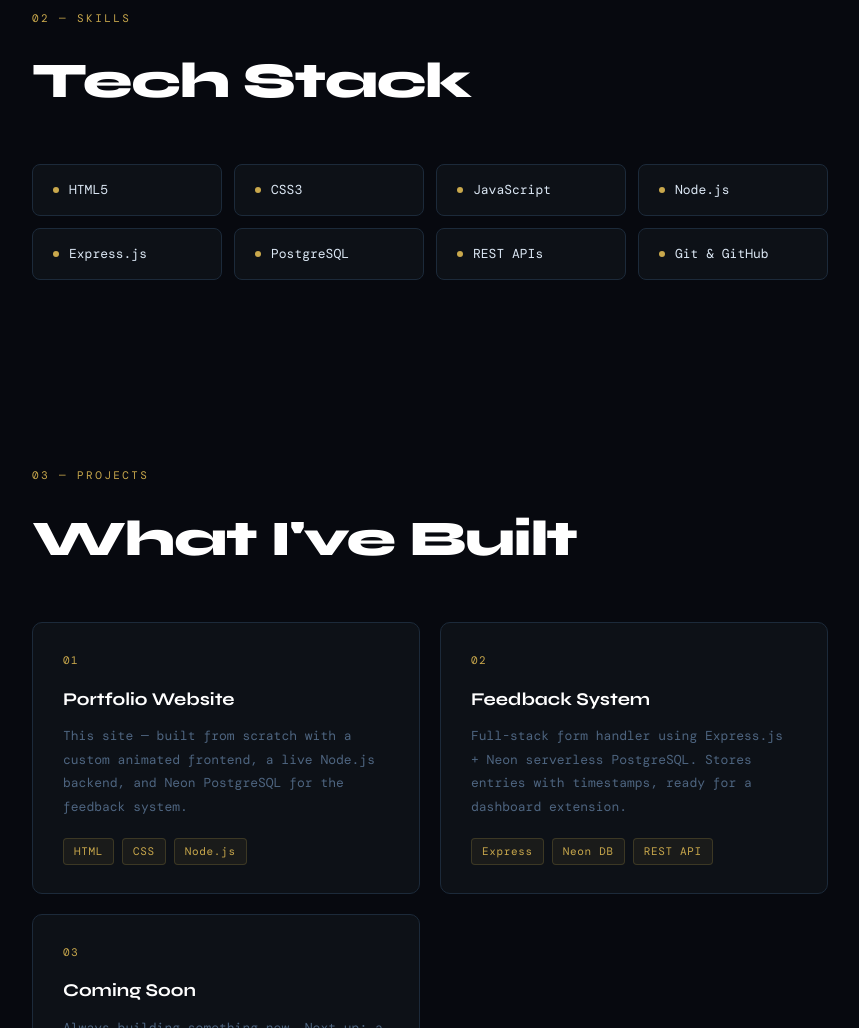
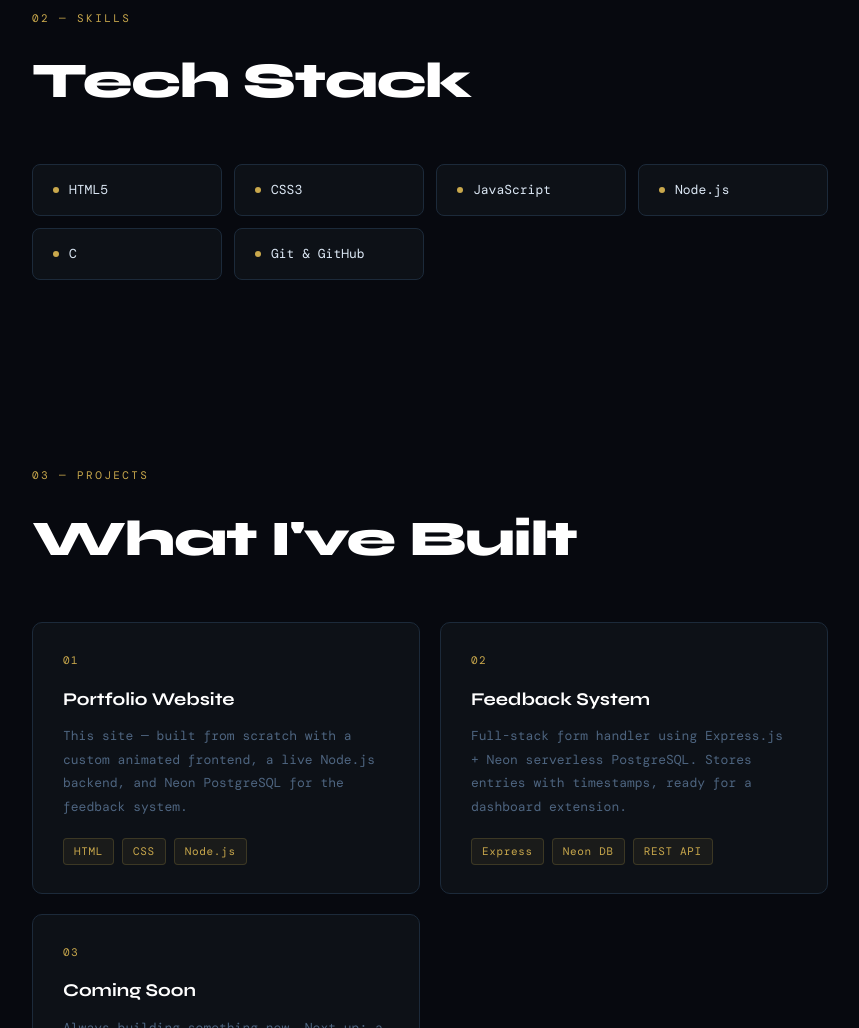
Before and after one commit to haneeey87142/portfolio, a website: page public/index.html in a window 1280 px wide. Shown: the part 1409-2437 px from the top of the page, without its empty margins (210-1069 px from the left). Drawn offline with nearby package versions, Linux system fonts and the light colour scheme; a web font is replaced by a local one.

Commit message:
Update index.html

```diff
--- a/public/index.html
+++ b/public/index.html
@@ -77,9 +77,9 @@
         <div class="skill-pill"><span class="dot"></span>CSS3</div>
         <div class="skill-pill"><span class="dot"></span>JavaScript</div>
         <div class="skill-pill"><span class="dot"></span>Node.js</div>
-        <div class="skill-pill"><span class="dot"></span>Express.js</div>
-        <div class="skill-pill"><span class="dot"></span>PostgreSQL</div>
-        <div class="skill-pill"><span class="dot"></span>REST APIs</div>
+
+
+        <div class="skill-pill"><span class="dot"></span>C</div>
         <div class="skill-pill"><span class="dot"></span>Git &amp; GitHub</div>
       </div>
     </div>
```
